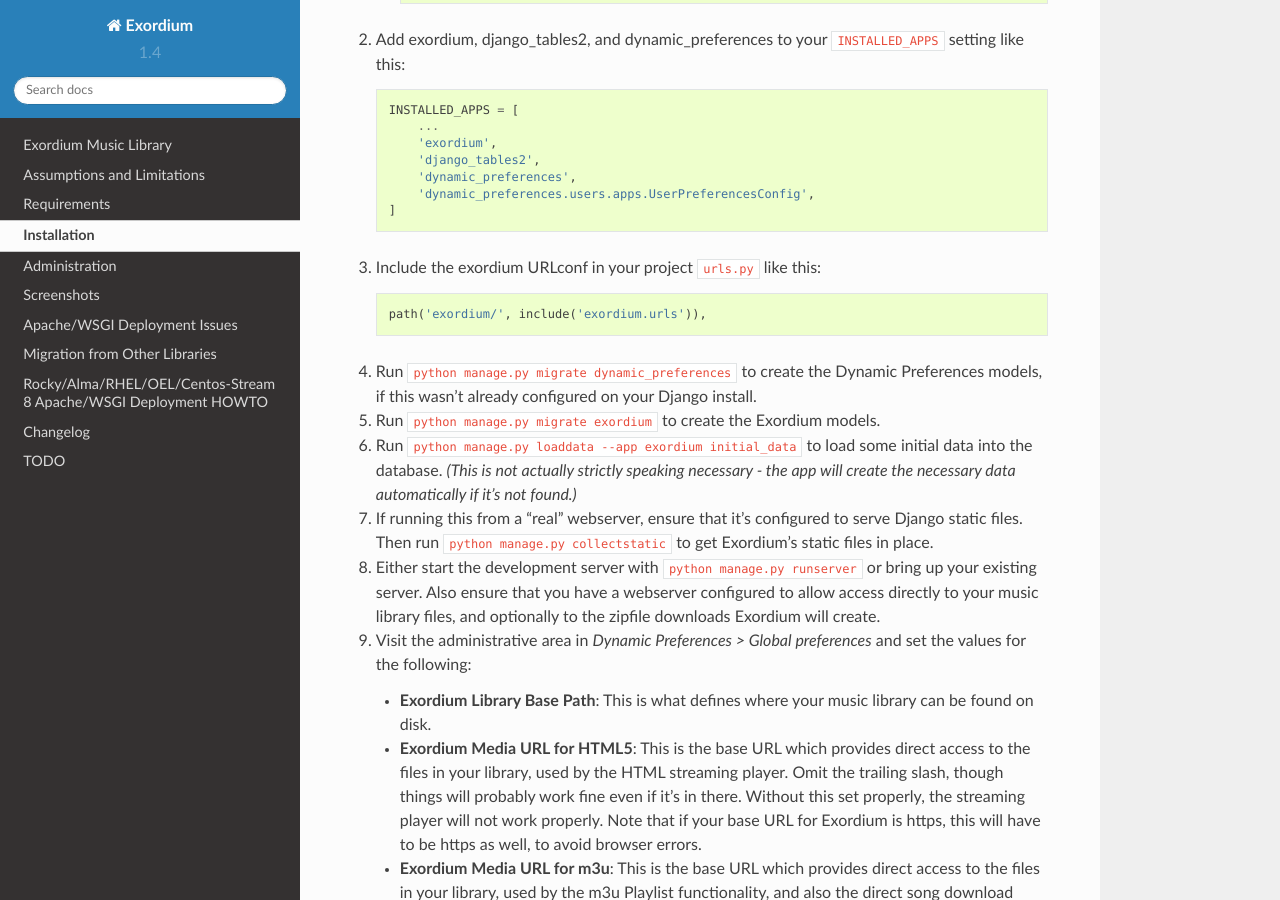
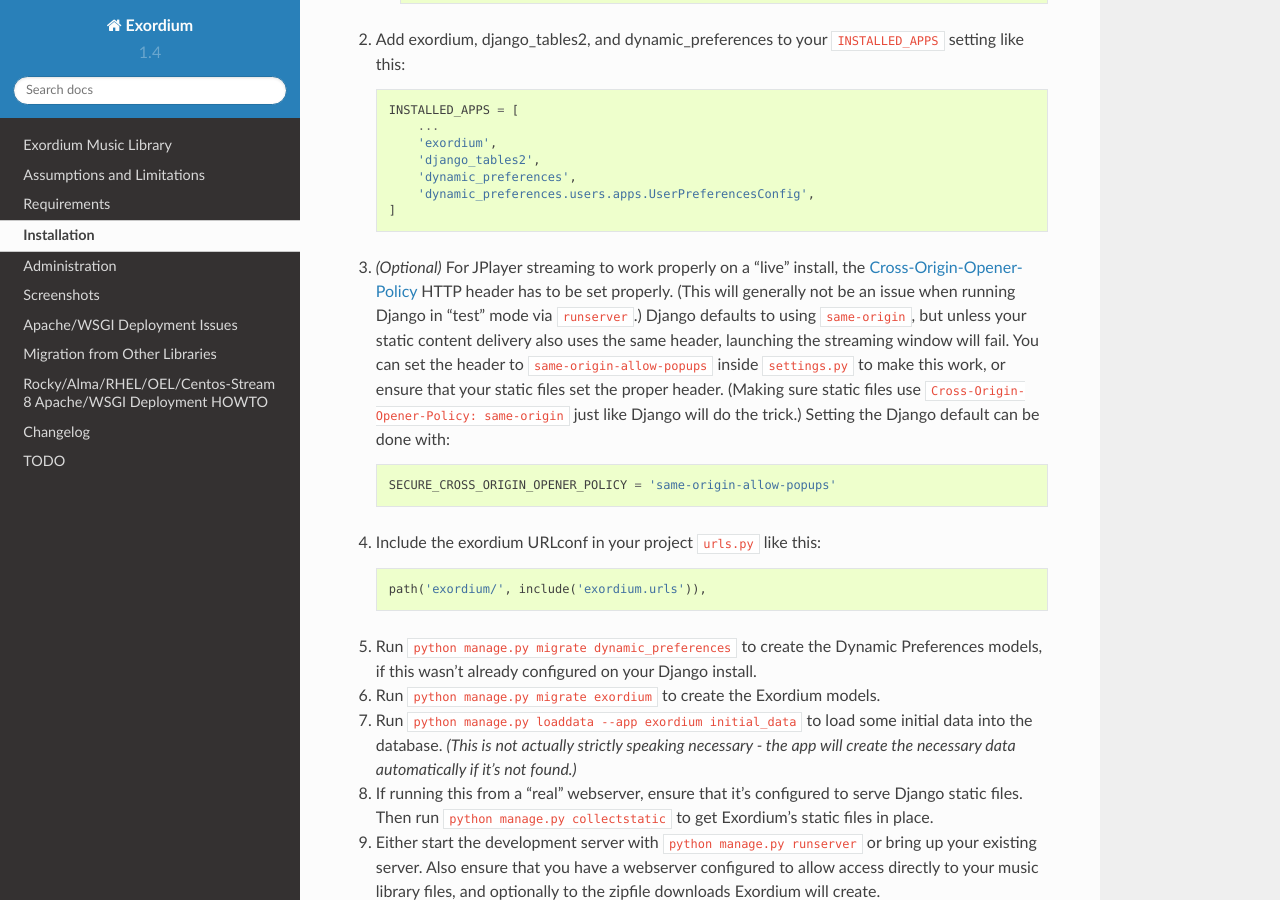
Before and after one commit to apocalyptech/exordium, a Sphinx documentation site: the page built from docs/installation.rst, in a window 1280 px wide and 900 px high, scrolled down 513 px. Built offline with Sphinx 7.4.7 and the Read the Docs theme 2.0.0, drawn with Linux system fonts in a browser that asks for light colours.

Commit message:
Prevent JPlayer popup from opening too many dialogs when COOP errors are encountered, and document what I just found out about COOP headers in general

```diff
--- a/CHANGELOG.rst
+++ b/CHANGELOG.rst
@@ -19,6 +19,9 @@
 - Link directly to Exordium preferences in Global Preferences, rather than
   just to the main Global Preferences screen.
 - Fixed some edge cases with library updates
+- Prevent JPlayer popup from opening too many popups when
+  `Cross Origin Opener Policy <https://developer.mozilla.org/en-US/docs/Web/HTTP/Headers/Cross-Origin-Opener-Policy>_`
+  problems are encountered.
 
 1.3.4 (2021-03-25)
 ------------------
--- a/docs/installation.rst
+++ b/docs/installation.rst
@@ -31,31 +31,45 @@
          'dynamic_preferences.users.apps.UserPreferencesConfig',
      ]
 
-3. Include the exordium URLconf in your project ``urls.py`` like this::
+3. *(Optional)* For JPlayer streaming to work properly on a "live"
+   install, the `Cross-Origin-Opener-Policy <https://developer.mozilla.org/en-US/docs/Web/HTTP/Headers/Cross-Origin-Opener-Policy>`_
+   HTTP header has to be set properly.  (This will generally not
+   be an issue when running Django in "test" mode via ``runserver``.)
+   Django defaults to using ``same-origin``, but unless your static
+   content delivery also uses the same header, launching the streaming
+   window will fail.  You can set the header to ``same-origin-allow-popups``
+   inside ``settings.py`` to make this work, or ensure that your static
+   files set the proper header.  (Making sure static files use
+   ``Cross-Origin-Opener-Policy: same-origin`` just like Django will
+   do the trick.)  Setting the Django default can be done with::
+
+    SECURE_CROSS_ORIGIN_OPENER_POLICY = 'same-origin-allow-popups'
+
+4. Include the exordium URLconf in your project ``urls.py`` like this::
 
      path('exordium/', include('exordium.urls')),
 
-4. Run ``python manage.py migrate dynamic_preferences`` to create the
+5. Run ``python manage.py migrate dynamic_preferences`` to create the
    Dynamic Preferences models, if this wasn't already configured on your
    Django install.
 
-5. Run ``python manage.py migrate exordium`` to create the Exordium models.
+6. Run ``python manage.py migrate exordium`` to create the Exordium models.
 
-6. Run ``python manage.py loaddata --app exordium initial_data`` to load
+7. Run ``python manage.py loaddata --app exordium initial_data`` to load
    some initial data into the database.  *(This is not actually strictly
    speaking necessary - the app will create the necessary data
    automatically if it's not found.)*
 
-7. If running this from a "real" webserver, ensure that it's configured
+8. If running this from a "real" webserver, ensure that it's configured
    to serve Django static files. Then run ``python manage.py collectstatic``
    to get Exordium's static files in place.
 
-8. Either start the development server with ``python manage.py runserver``
+9. Either start the development server with ``python manage.py runserver``
    or bring up your existing server.  Also ensure that you have a webserver
    configured to allow access directly to your music library files, and
    optionally to the zipfile downloads Exordium will create.
 
-9. Visit the administrative area in *Dynamic Preferences > Global preferences*
+10. Visit the administrative area in *Dynamic Preferences > Global preferences*
    and set the values for the following:
 
    - **Exordium Library Base Path**: This is what defines where your music
--- a/exordium/__init__.py
+++ b/exordium/__init__.py
@@ -1,3 +1,3 @@
 default_app_config = 'exordium.apps.ExordiumConfig'
 
-__version__ = '1.4.0b2'
+__version__ = '1.4.0b4'
```
Also changed, not shown: other parts of docs/installation.rst (+2 -2 lines), README.rst (+23 -9 lines), docs/apache_deployment_howto.rst (+18 -2 lines), 1 other file.
